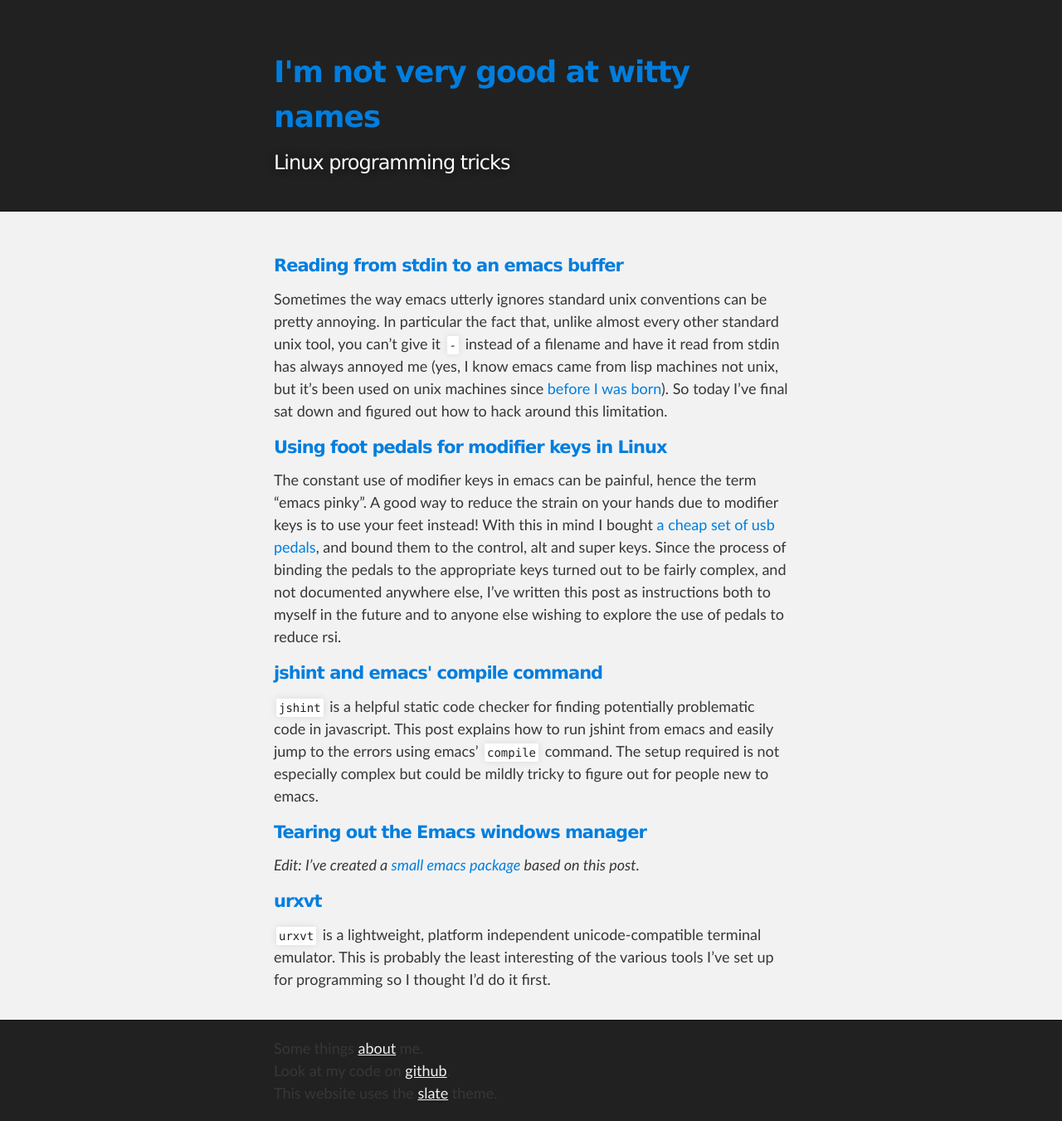
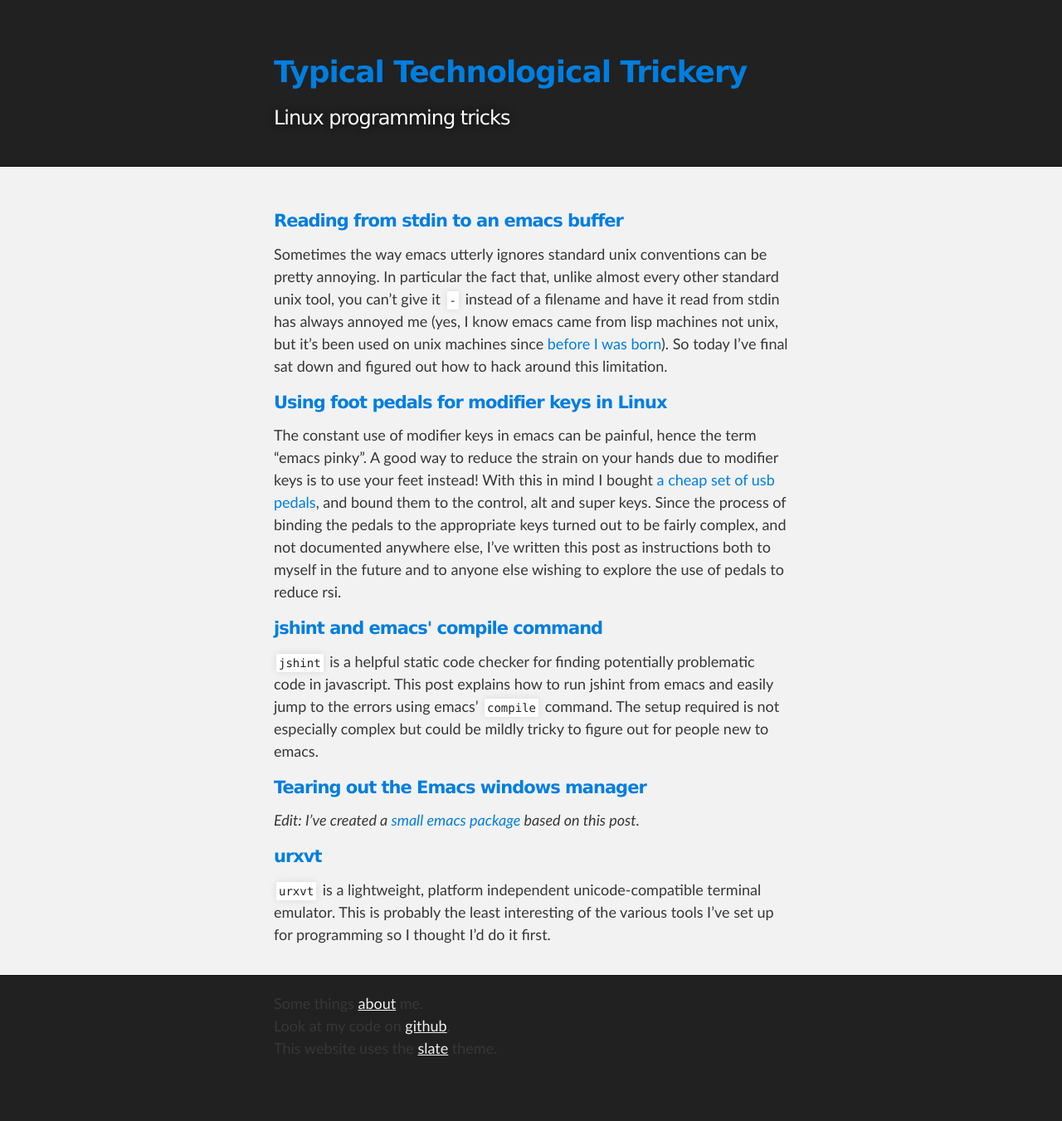
Before and after one commit to davidshepherd7/blog, a Jekyll site: the page built from index.html, in a window 1280 px wide. Shown: the whole page at 83% size. Built offline with Jekyll 4.4.1, drawn with Linux system fonts in a browser that asks for light colours; after the commit the page ends 1297 px from its top, so only the background shows below that.

Commit message:
Better name :)

```diff
--- a/_config.yml
+++ b/_config.yml
@@ -1,4 +1,4 @@
-name: "I'm not very good at witty names"
+name: "Typical Technological Trickery"
 highlighter: pygments
 timezone: Europe/London
 # encoding: UTF8
--- a/index.html
+++ b/index.html
@@ -1,6 +1,6 @@
 ---
 layout: default
-title: I'm not very good at witty names
+title: Typical Technological Trickery
 ---
 
 <div id="home">
```
